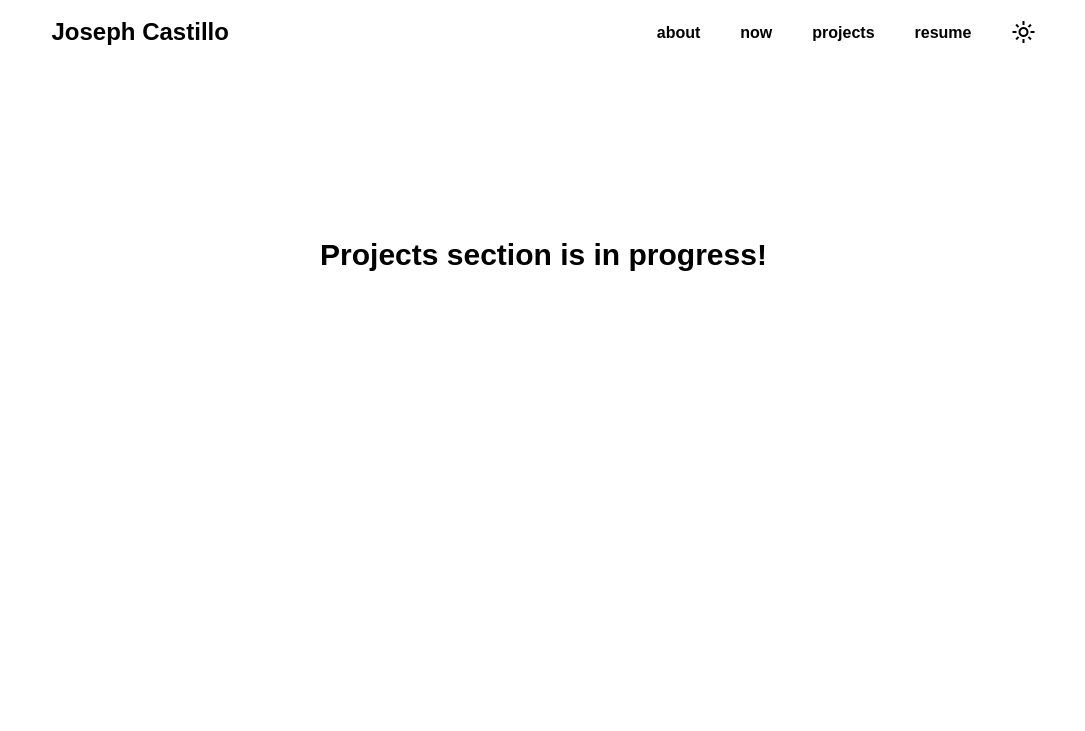
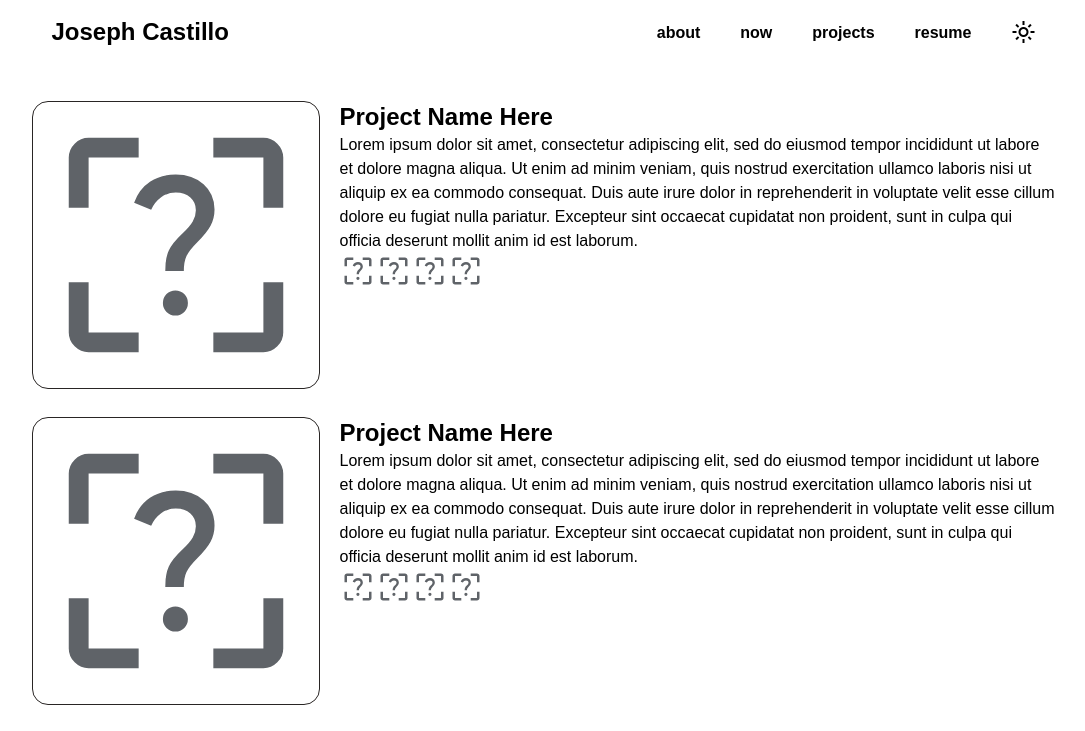
Before and after one commit to jcstlo/personal-site, a React (Vite) app: page /projects in a window 1280 px wide. Shown: the top 731 px of the page, without its empty margins (89-1174 px from the left). Built offline with nearby package versions, Linux system fonts and the light colour scheme; a web font is replaced by a local one.

Commit message:
Create layout for projects page and ProjectCard

```diff
--- /dev/null
+++ b/src/ProjectCard.jsx
@@ -0,0 +1,21 @@
+function ProjectCard() {
+  return (
+    <div class="flex mb-7">
+      <img class="w-72 h-72 border border-stone-800 rounded-2xl" src="question-mark-box.svg" alt="Placeholder Icon"></img>
+      <div class="ml-5">
+        <h2 class="font-albert font-bold text-2xl">Project Name Here</h2>
+        <p class="font-albert font-normal">
+          Lorem ipsum dolor sit amet, consectetur adipiscing elit, sed do eiusmod tempor incididunt ut labore et dolore magna aliqua. Ut enim ad minim veniam, quis nostrud exercitation ullamco laboris nisi ut aliquip ex ea commodo consequat. Duis aute irure dolor in reprehenderit in voluptate velit esse cillum dolore eu fugiat nulla pariatur. Excepteur sint occaecat cupidatat non proident, sunt in culpa qui officia deserunt mollit anim id est laborum.
+        </p>
+        <div class="flex">
+          <img class="w-9 h-9" src="question-mark-box.svg" alt="Placeholder Icon"></img>
+          <img class="w-9 h-9" src="question-mark-box.svg" alt="Placeholder Icon"></img>
+          <img class="w-9 h-9" src="question-mark-box.svg" alt="Placeholder Icon"></img>
+          <img class="w-9 h-9" src="question-mark-box.svg" alt="Placeholder Icon"></img>
+        </div>
+      </div>
+    </div>
+  )
+}
+
+export default ProjectCard
--- /dev/null
+++ b/src/Projects.jsx
@@ -0,0 +1,17 @@
+import ContactMe from "./ContactMe"
+import Footer from "./Footer"
+import ProjectCard from "./ProjectCard"
+
+function Project() {
+  return (
+    <div class="mt-14">
+      <ProjectCard />
+      <ProjectCard />
+      <ProjectCard />
+      <ContactMe />
+      <Footer />
+    </div>
+  )
+}
+
+export default Project
--- a/src/main.jsx
+++ b/src/main.jsx
@@ -8,6 +8,7 @@ import {
   createBrowserRouter,
   RouterProvider,
 } from "react-router-dom"
+import Project from './Projects.jsx'
 
 const router = createBrowserRouter([
   {
@@ -28,7 +29,7 @@ const router = createBrowserRouter([
       },
       {
         path: "projects",
-        element: <p class="w-[64rem] text-center font-albert font-bold text-3xl mt-48">Projects section is in progress!</p>
+        element: <Project />
       },
       {
         path: "resume",
--- a/src/output.css
+++ b/src/output.css
@@ -606,6 +606,10 @@ video {
   margin-top: 2.5rem;
 }
 
+.mt-14 {
+  margin-top: 3.5rem;
+}
+
 .mt-24 {
   margin-top: 6rem;
 }
@@ -644,6 +648,10 @@ video {
 
 .h-52 {
   height: 13rem;
+}
+
+.h-72 {
+  height: 18rem;
 }
 
 .h-9 {
@@ -702,6 +710,10 @@ video {
   justify-content: space-between;
 }
 
+.rounded-2xl {
+  border-radius: 1rem;
+}
+
 .rounded-full {
   border-radius: 9999px;
 }
@@ -717,6 +729,11 @@ video {
 .border-slate-300 {
   --tw-border-opacity: 1;
   border-color: rgb(203 213 225 / var(--tw-border-opacity));
+}
+
+.border-stone-800 {
+  --tw-border-opacity: 1;
+  border-color: rgb(41 37 36 / var(--tw-border-opacity));
 }
 
 .object-cover {
```
Also changed, not shown: public/question-mark-box.svg (added).
